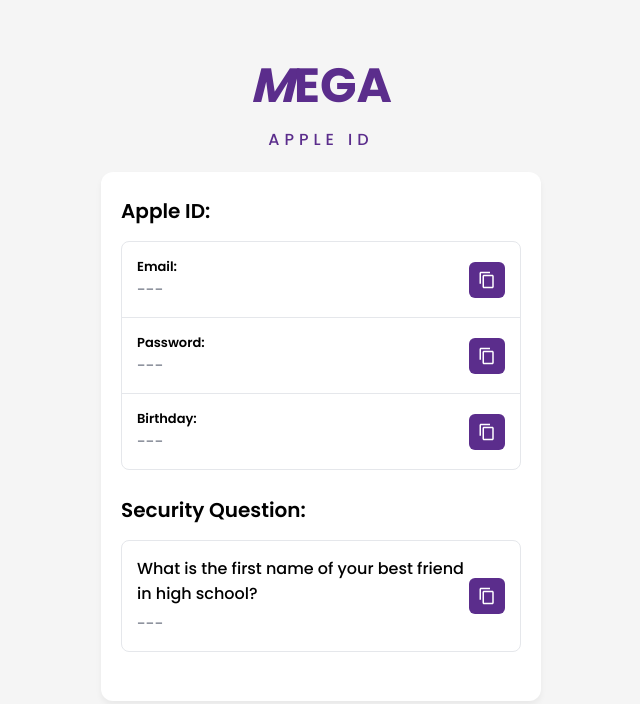
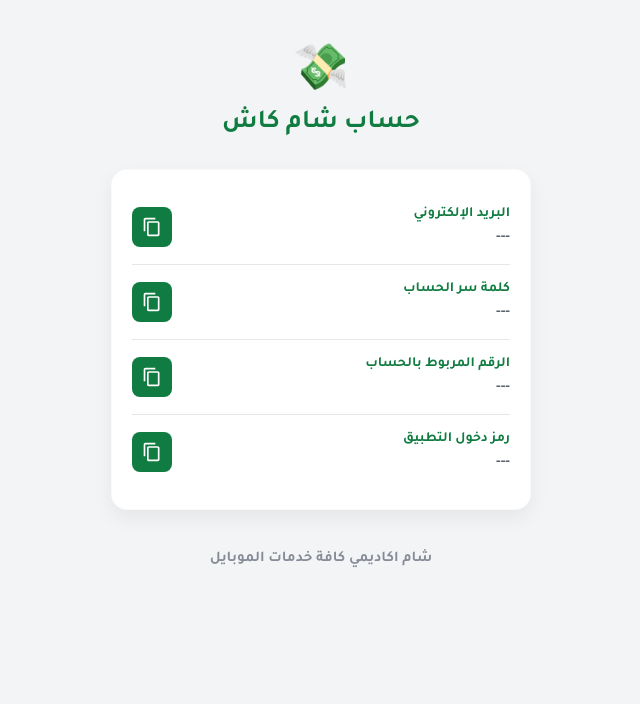
Before and after one commit to aboyazansoft-maker/apple-id, a plain HTML site: page index.html in a window 1280 px wide. Shown: the whole page, without its empty margins (319-959 px from the left). Drawn offline with Linux system fonts and the light colour scheme.

Commit message:
Update index.html

```diff
--- a/index.html
+++ b/index.html
@@ -1,63 +1,104 @@
 <!DOCTYPE html>
-<html lang="en">
+<html lang="ar" dir="rtl">
 <head>
     <meta charset="UTF-8">
     <meta name="viewport" content="width=device-width, initial-scale=1.0">
-    <title>MEGA APPLE ID</title>
+    <title>حساب شام كاش</title>
     <style>
-        @import url('https://fonts.googleapis.com/css2?family=Poppins:wght@400;500;600;700&display=swap');
-        :root { --primary-purple: #5b2d8c; --bg-gray: #f5f5f5; --text-dark: #1f2937; --text-light: #6b7280; --border-color: #e5e7eb; }
-        body { font-family: 'Poppins', sans-serif; background-color: var(--bg-gray); margin: 0; padding: 0; display: flex; justify-content: center; color: var(--text-dark); }
-        .container { width: 100%; max-width: 480px; padding: 20px; box-sizing: border-box; }
-        .logo-container { text-align: center; margin-top: 30px; margin-bottom: 20px; }
-        .logo-text { font-size: 48px; font-weight: 700; color: var(--primary-purple); margin: 0; display: flex; justify-content: center; }
-        .logo-sub { font-size: 16px; font-weight: 500; color: var(--primary-purple); letter-spacing: 5px; margin-top: 5px; }
-        .main-card { background-color: white; border-radius: 12px; padding: 24px 20px; box-shadow: 0 4px 6px rgba(0,0,0,0.05); }
-        .section-title { font-size: 20px; font-weight: 600; margin-bottom: 15px; color: black; }
-        .data-box { border: 1px solid var(--border-color); border-radius: 8px; margin-bottom: 25px; overflow: hidden; }
-        .data-row { display: flex; justify-content: space-between; align-items: center; padding: 15px; border-bottom: 1px solid var(--border-color); }
-        .data-row:last-child { border-bottom: none; }
-        .data-content { display: flex; flex-direction: column; flex: 1; }
-        .data-label { font-size: 13px; font-weight: 600; color: black; }
-        .data-value { font-size: 16px; color: var(--text-light); word-break: break-all; }
-        .copy-btn { background-color: var(--primary-purple); border: none; border-radius: 6px; width: 36px; height: 36px; display: flex; justify-content: center; align-items: center; cursor: pointer; flex-shrink: 0; }
-        .copy-btn svg { width: 18px; height: 18px; fill: white; }
-        .toast { position: fixed; bottom: 30px; left: 50%; transform: translateX(-50%); background-color: #333; color: white; padding: 10px 20px; border-radius: 30px; opacity: 0; transition: opacity 0.3s; z-index: 1000; }
+        /* استيراد خط تجوال العربي الاحترافي */
+        @import url('https://fonts.googleapis.com/css2?family=Tajawal:wght@400;500;700&display=swap');
+
+        :root {
+            --primary: #107c41; /* لون أخضر مالي أنيق، يمكنك تغييره */
+            --bg: #f3f4f6;
+            --card-bg: #ffffff;
+            --text-main: #1f2937;
+            --text-sub: #6b7280;
+            --border: #e5e7eb;
+        }
+
+        body { font-family: 'Tajawal', sans-serif; background-color: var(--bg); margin: 0; padding: 20px; display: flex; flex-direction: column; align-items: center; min-height: 100vh; color: var(--text-main); }
+        .container { width: 100%; max-width: 420px; flex: 1; }
+
+        .header { text-align: center; margin-bottom: 30px; margin-top: 20px; }
+        .logo-icon { font-size: 45px; margin-bottom: 5px; }
+        .title { font-size: 26px; font-weight: 700; color: var(--primary); margin: 0; }
+
+        .card { background: var(--card-bg); border-radius: 16px; padding: 20px; box-shadow: 0 8px 20px rgba(0,0,0,0.06); border: 1px solid rgba(0,0,0,0.02); }
+
+        .field-group { border-bottom: 1px solid var(--border); padding: 16px 0; display: flex; justify-content: space-between; align-items: center; }
+        .field-group:last-child { border-bottom: none; }
+
+        .info { flex: 1; display: flex; flex-direction: column; gap: 6px; }
+        .label { font-size: 14px; font-weight: 700; color: var(--primary); }
+        .value { font-size: 16px; font-weight: 500; word-break: break-all; direction: ltr; text-align: right; }
+
+        .copy-btn { background: var(--primary); color: white; border: none; border-radius: 8px; width: 40px; height: 40px; display: flex; align-items: center; justify-content: center; cursor: pointer; transition: 0.2s; margin-right: 15px; flex-shrink: 0; }
+        .copy-btn:active { transform: scale(0.95); opacity: 0.8; }
+        .copy-btn svg { width: 20px; height: 20px; fill: currentColor; }
+
+        /* التذييل في أسفل الصفحة */
+        .footer { text-align: center; margin-top: 40px; padding-bottom: 20px; font-size: 15px; font-weight: 700; color: var(--text-sub); width: 100%; opacity: 0.8; }
+
+        .toast { position: fixed; bottom: 30px; left: 50%; transform: translateX(-50%); background: #333; color: #fff; padding: 10px 20px; border-radius: 20px; opacity: 0; transition: 0.3s; pointer-events: none; font-size: 14px; z-index: 1000; }
         .toast.show { opacity: 1; }
     </style>
 </head>
 <body>
     <div class="container">
-        <div class="logo-container">
-            <div class="logo-text"><i>M</i>EGA</div>
-            <div class="logo-sub">APPLE ID</div>
+        <!-- الشعار والعنوان -->
+        <div class="header">
+            <div class="logo-icon">💸</div>
+            <h1 class="title">حساب شام كاش</h1>
         </div>
-        <div class="main-card">
-            <div class="section-title">Apple ID:</div>
-            <div class="data-box">
-                <div class="data-row">
-                    <div class="data-content"><div class="data-label">Email:</div><div class="data-value" id="val-email">---</div></div>
-                    <button class="copy-btn" onclick="copyText('val-email')"><svg viewBox="0 0 24 24"><path d="M16 1H4c-1.1 0-2 .9-2 2v14h2V3h12V1zm3 4H8c-1.1 0-2 .9-2 2v14c0 1.1.9 2 2 2h11c1.1 0 2-.9 2-2V7c0-1.1-.9-2-2-2zm0 16H8V7h11v14z"/></svg></button>
+
+        <!-- بطاقة المعلومات -->
+        <div class="card">
+            <!-- الخانة الأولى -->
+            <div class="field-group">
+                <div class="info">
+                    <span class="label">البريد الإلكتروني</span>
+                    <span class="value" id="val-email">---</span>
                 </div>
-                <div class="data-row">
-                    <div class="data-content"><div class="data-label">Password:</div><div class="data-value" id="val-password">---</div></div>
-                    <button class="copy-btn" onclick="copyText('val-password')"><svg viewBox="0 0 24 24"><path d="M16 1H4c-1.1 0-2 .9-2 2v14h2V3h12V1zm3 4H8c-1.1 0-2 .9-2 2v14c0 1.1.9 2 2 2h11c1.1 0 2-.9 2-2V7c0-1.1-.9-2-2-2zm0 16H8V7h11v14z"/></svg></button>
+                <button class="copy-btn" onclick="copyText('val-email')"><svg viewBox="0 0 24 24"><path d="M16 1H4c-1.1 0-2 .9-2 2v14h2V3h12V1zm3 4H8c-1.1 0-2 .9-2 2v14c0 1.1.9 2 2 2h11c1.1 0 2-.9 2-2V7c0-1.1-.9-2-2-2zm0 16H8V7h11v14z"/></svg></button>
+            </div>
+
+            <!-- الخانة الثانية -->
+            <div class="field-group">
+                <div class="info">
+                    <span class="label">كلمة سر الحساب</span>
+                    <span class="value" id="val-password">---</span>
                 </div>
-                <div class="data-row">
-                    <div class="data-content"><div class="data-label">Birthday:</div><div class="data-value" id="val-birthday">---</div></div>
-                    <button class="copy-btn" onclick="copyText('val-birthday')"><svg viewBox="0 0 24 24"><path d="M16 1H4c-1.1 0-2 .9-2 2v14h2V3h12V1zm3 4H8c-1.1 0-2 .9-2 2v14c0 1.1.9 2 2 2h11c1.1 0 2-.9 2-2V7c0-1.1-.9-2-2-2zm0 16H8V7h11v14z"/></svg></button>
+                <button class="copy-btn" onclick="copyText('val-password')"><svg viewBox="0 0 24 24"><path d="M16 1H4c-1.1 0-2 .9-2 2v14h2V3h12V1zm3 4H8c-1.1 0-2 .9-2 2v14c0 1.1.9 2 2 2h11c1.1 0 2-.9 2-2V7c0-1.1-.9-2-2-2zm0 16H8V7h11v14z"/></svg></button>
+            </div>
+
+            <!-- الخانة الثالثة -->
+            <div class="field-group">
+                <div class="info">
+                    <span class="label">الرقم المربوط بالحساب</span>
+                    <span class="value" id="val-number">---</span>
                 </div>
+                <button class="copy-btn" onclick="copyText('val-number')"><svg viewBox="0 0 24 24"><path d="M16 1H4c-1.1 0-2 .9-2 2v14h2V3h12V1zm3 4H8c-1.1 0-2 .9-2 2v14c0 1.1.9 2 2 2h11c1.1 0 2-.9 2-2V7c0-1.1-.9-2-2-2zm0 16H8V7h11v14z"/></svg></button>
             </div>
-            <div class="section-title">Security Question:</div>
-            <div class="data-box">
-                <div class="data-row">
-                    <div class="data-content"><div class="data-value" style="color:black; font-weight:500;">What is the first name of your best friend in high school?</div><div class="data-value" id="val-q1" style="margin-top:5px;">---</div></div>
-                    <button class="copy-btn" onclick="copyText('val-q1')"><svg viewBox="0 0 24 24"><path d="M16 1H4c-1.1 0-2 .9-2 2v14h2V3h12V1zm3 4H8c-1.1 0-2 .9-2 2v14c0 1.1.9 2 2 2h11c1.1 0 2-.9 2-2V7c0-1.1-.9-2-2-2zm0 16H8V7h11v14z"/></svg></button>
+
+            <!-- الخانة الرابعة -->
+            <div class="field-group">
+                <div class="info">
+                    <span class="label">رمز دخول التطبيق</span>
+                    <span class="value" id="val-code">---</span>
                 </div>
+                <button class="copy-btn" onclick="copyText('val-code')"><svg viewBox="0 0 24 24"><path d="M16 1H4c-1.1 0-2 .9-2 2v14h2V3h12V1zm3 4H8c-1.1 0-2 .9-2 2v14c0 1.1.9 2 2 2h11c1.1 0 2-.9 2-2V7c0-1.1-.9-2-2-2zm0 16H8V7h11v14z"/></svg></button>
             </div>
         </div>
+
+        <!-- التذييل -->
+        <div class="footer">
+            شام اكاديمي كافة خدمات الموبايل
+        </div>
     </div>
-    <div id="toast" class="toast">تم النسخ!</div>
+
+    <div id="toast" class="toast">تم النسخ بنجاح!</div>
+
     <script>
         window.onload = function() {
             const hash = window.location.hash.substring(1);
@@ -65,13 +106,14 @@
                 const params = new URLSearchParams(hash);
                 if(params.get('e')) document.getElementById('val-email').innerText = decodeURIComponent(params.get('e'));
                 if(params.get('p')) document.getElementById('val-password').innerText = decodeURIComponent(params.get('p'));
-                if(params.get('b')) document.getElementById('val-birthday').innerText = decodeURIComponent(params.get('b'));
-                if(params.get('q')) document.getElementById('val-q1').innerText = decodeURIComponent(params.get('q'));
+                if(params.get('n')) document.getElementById('val-number').innerText = decodeURIComponent(params.get('n'));
+                if(params.get('c')) document.getElementById('val-code').innerText = decodeURIComponent(params.get('c'));
             }
         };
         function copyText(id) {
             navigator.clipboard.writeText(document.getElementById(id).innerText).then(() => {
-                const toast = document.getElementById("toast"); toast.classList.add("show");
+                const toast = document.getElementById("toast");
+                toast.classList.add("show");
                 setTimeout(() => toast.classList.remove("show"), 2000);
             });
         }
```
